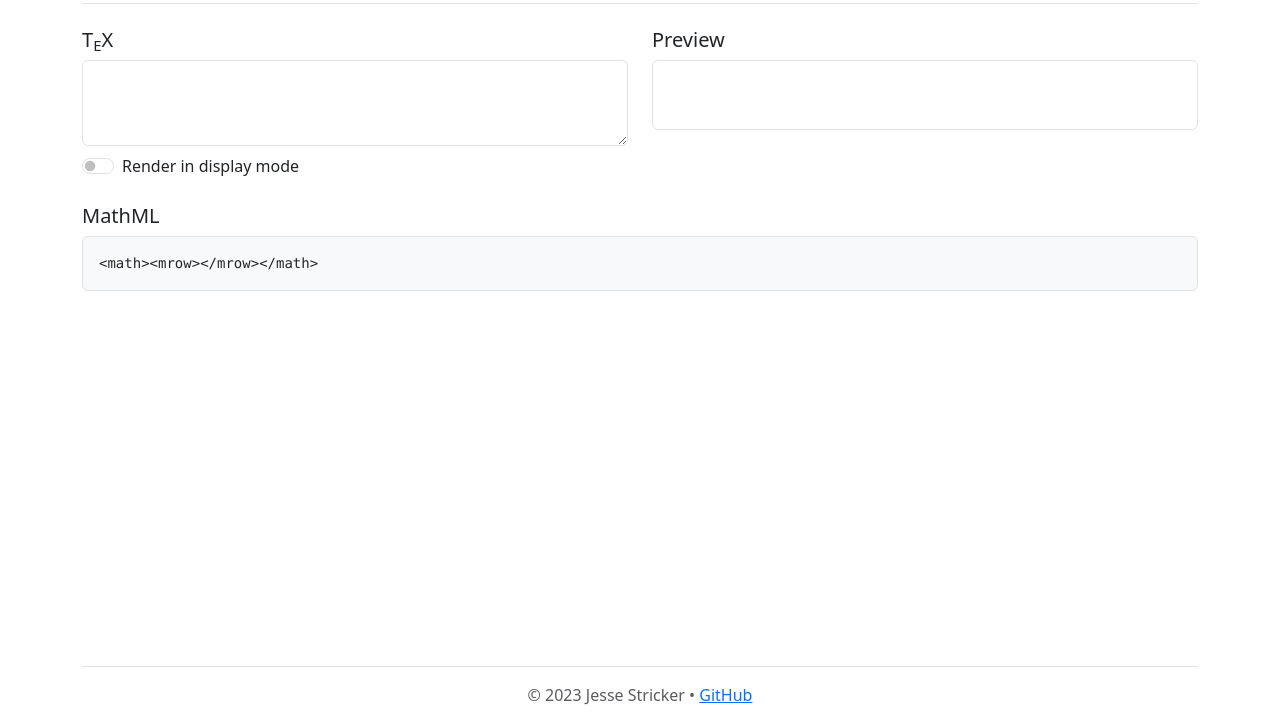
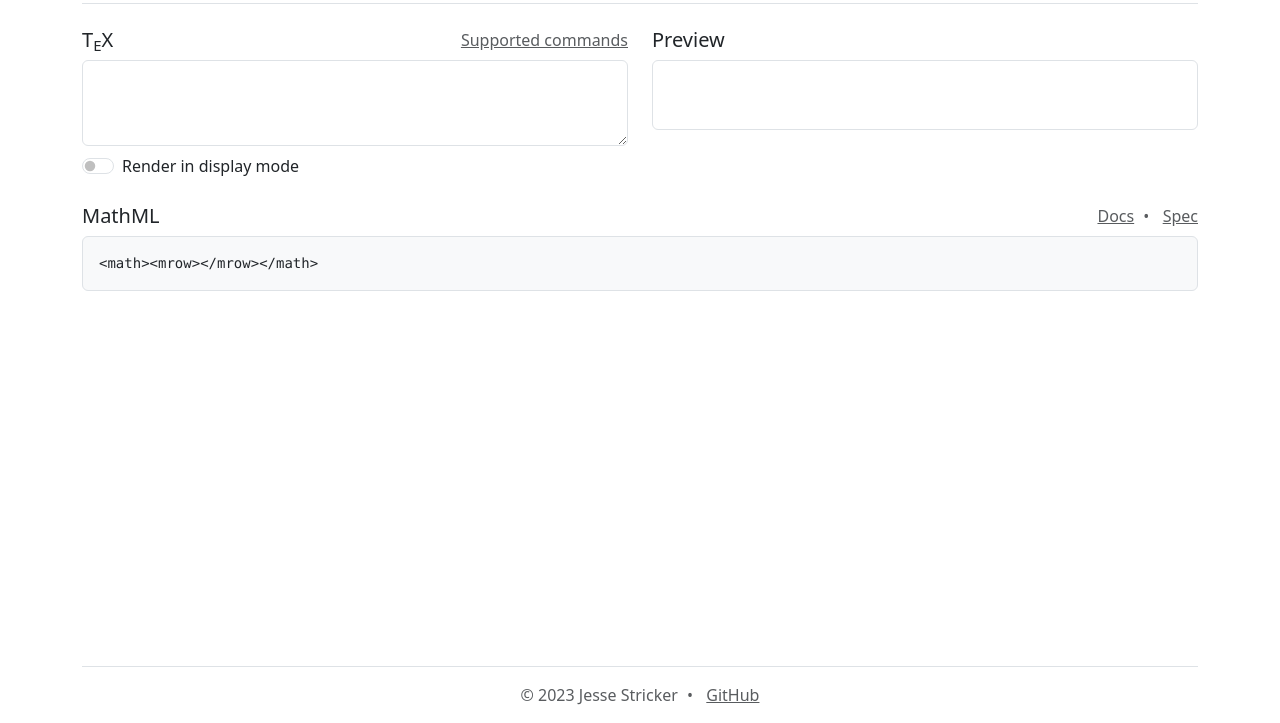
Before and after one commit to jessestricker/mathml-tool, a website built with Parcel: page src/index.html in a window 1280 px wide. Shown: the part 77-800 px from the top of the page. Built offline with nearby package versions, Linux system fonts and the light colour scheme.

Commit message:
feat: add links and improve inline lists

```diff
--- a/src/index.html
+++ b/src/index.html
@@ -22,7 +22,14 @@
       <main class="flex-grow-1">
         <div class="row gy-4">
           <div class="col-lg-6">
-            <h5>T<sub>E</sub>X</h5>
+            <div class="hstack">
+              <h5 class="me-auto">T<sub>E</sub>X</h5>
+              <a
+                class="mb-2 ms-2 link-body-secondary"
+                href="https://katex.org/docs/supported"
+                >Supported commands</a
+              >
+            </div>
             <textarea
               class="form-control mb-2 font-monospace"
               id="tex-code"
@@ -45,7 +52,25 @@
           </div>
 
           <div class="col-12">
-            <h5>MathML</h5>
+            <div class="hstack">
+              <h5 class="me-auto">MathML</h5>
+              <ul class="my-inline-list mb-2 ms-2 text-body-secondary">
+                <li>
+                  <a
+                    class="link-body-secondary"
+                    href="https://developer.mozilla.org/en-US/docs/Web/MathML"
+                    >Docs</a
+                  >
+                </li>
+                <li>
+                  <a
+                    class="link-body-secondary"
+                    href="https://w3c.github.io/mathml-core"
+                    >Spec</a
+                  >
+                </li>
+              </ul>
+            </div>
             <div class="p-3 border rounded bg-body-tertiary">
               <pre class="mb-0 text-wrap"><code id="output"></code></pre>
             </div>
@@ -53,11 +78,15 @@
         </div>
       </main>
 
-      <footer class="border-top mt-5 py-3 text-body-secondary text-center">
-        <ul class="my-inline-list mb-0">
-          <li>&copy; 2023 Jesse Stricker</li>
+      <footer class="border-top mt-5 py-3 text-body-secondary">
+        <ul class="my-inline-list mb-0 justify-content-center">
+          <li>© 2023 Jesse Stricker</li>
           <li>
-            <a href="https://github.com/jessestricker/mathml-tool">GitHub</a>
+            <a
+              class="link-body-secondary"
+              href="https://github.com/jessestricker/mathml-tool">
+              GitHub</a
+            >
           </li>
         </ul>
       </footer>
--- a/src/style.scss
+++ b/src/style.scss
@@ -14,15 +14,29 @@ math {
   font-family: "Asana Math", math;
 }
 
-ul.my-inline-list {
-  padding-left: 0;
-  > li {
-    display: inline list-item;
-    &::marker {
-      content: " • ";
-    }
-    &:first-child::marker {
-      content: none;
+// One-off special link helper as a bridge until v6
+.link-body-secondary {
+  color: var(--#{$prefix}secondary-color)
+    if($enable-important-utilities, !important, null);
+
+  @if $link-shade-percentage != 0 {
+    &:hover,
+    &:focus {
+      color: RGBA(var(--#{$prefix}secondary-color-rgb), 1)
+        if($enable-important-utilities, !important, null);
     }
   }
 }
+
+ul.my-inline-list {
+  display: flex;
+  flex-direction: row;
+  padding-left: 0;
+  list-style: none;
+
+  > li:not(:first-child)::before {
+    content: "•";
+    padding-left: calc(1ch);
+    padding-right: calc(1ch);
+  }
+}
```
